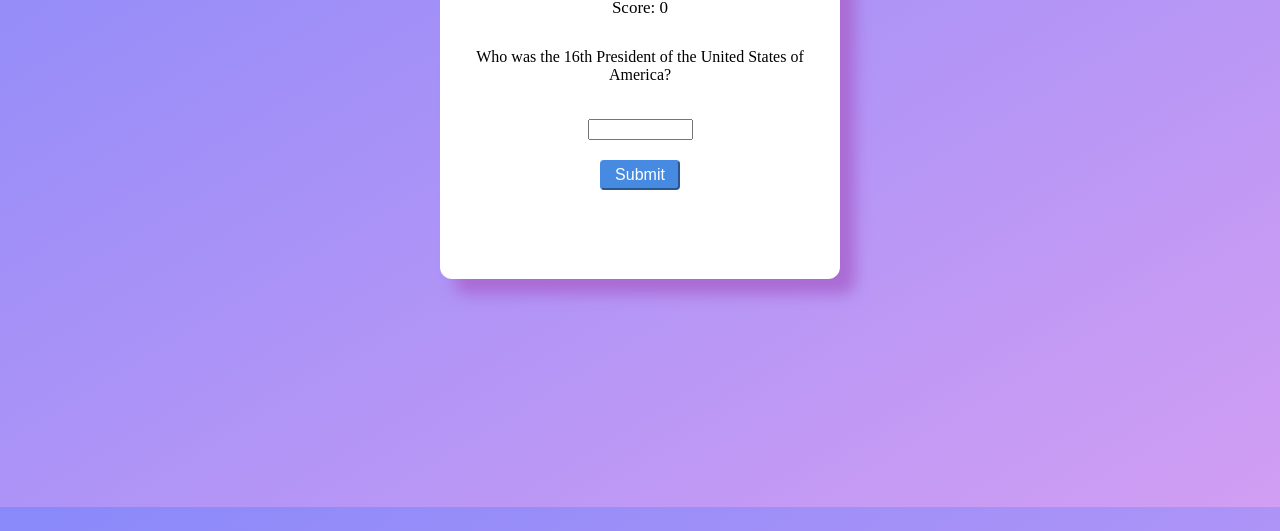
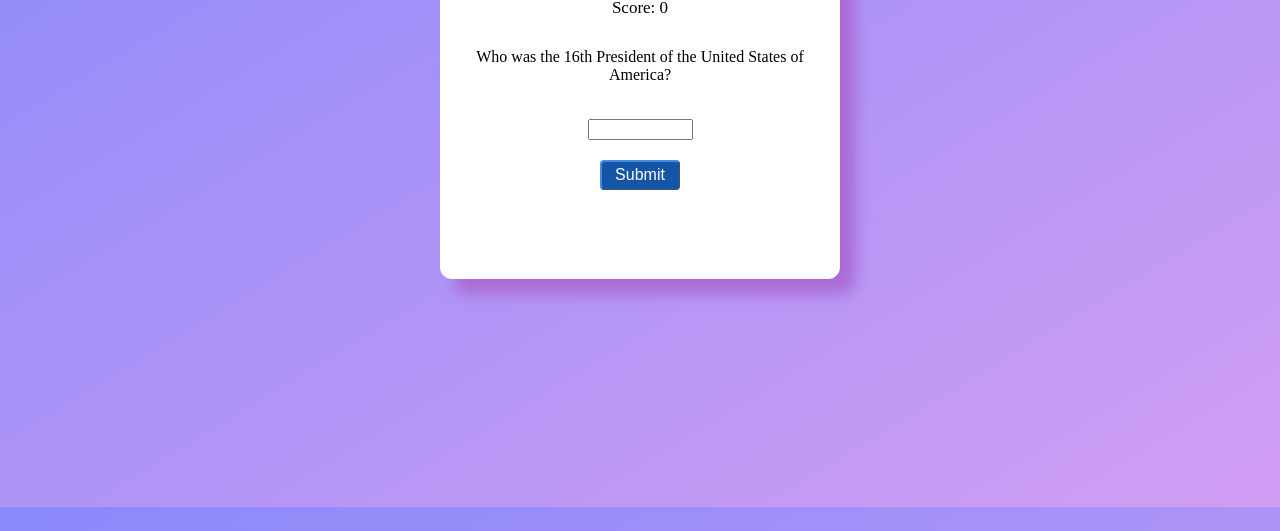
Before and after one commit to tuckahoe-ufsd/quizbowl-experimentation, a plain HTML site: page index.html in a window 1280 px wide. In both pictures the pointer is over the button "Submit". Shown: the part 269-800 px from the top of the page. Drawn offline with Linux system fonts and the light colour scheme.

Commit message:
added button to hover

```diff
--- a/styles.css
+++ b/styles.css
@@ -53,3 +53,7 @@ button {
 .input-container{
     padding-top: 35px;
 }
+
+button:hover {
+    background-color: rgb(21, 85, 168);
+  }
```
